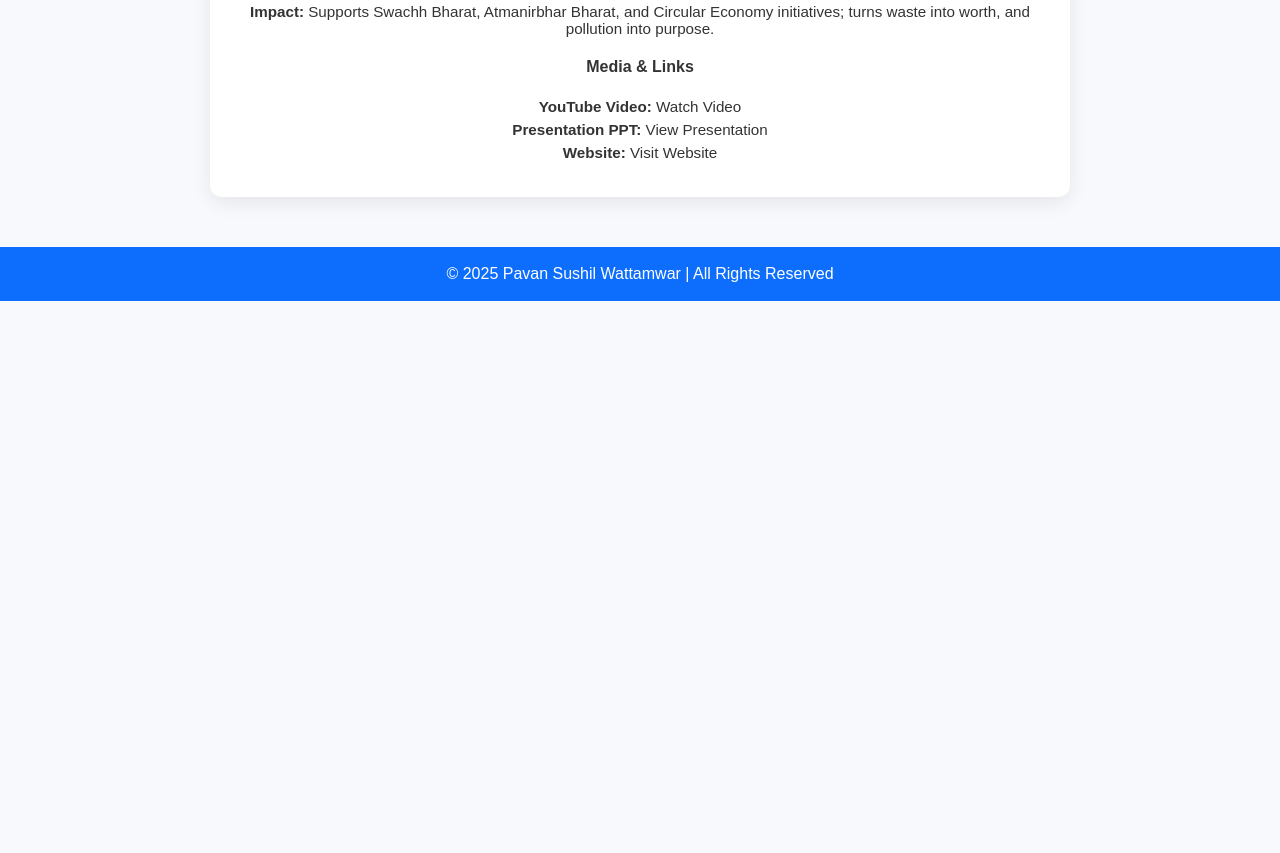
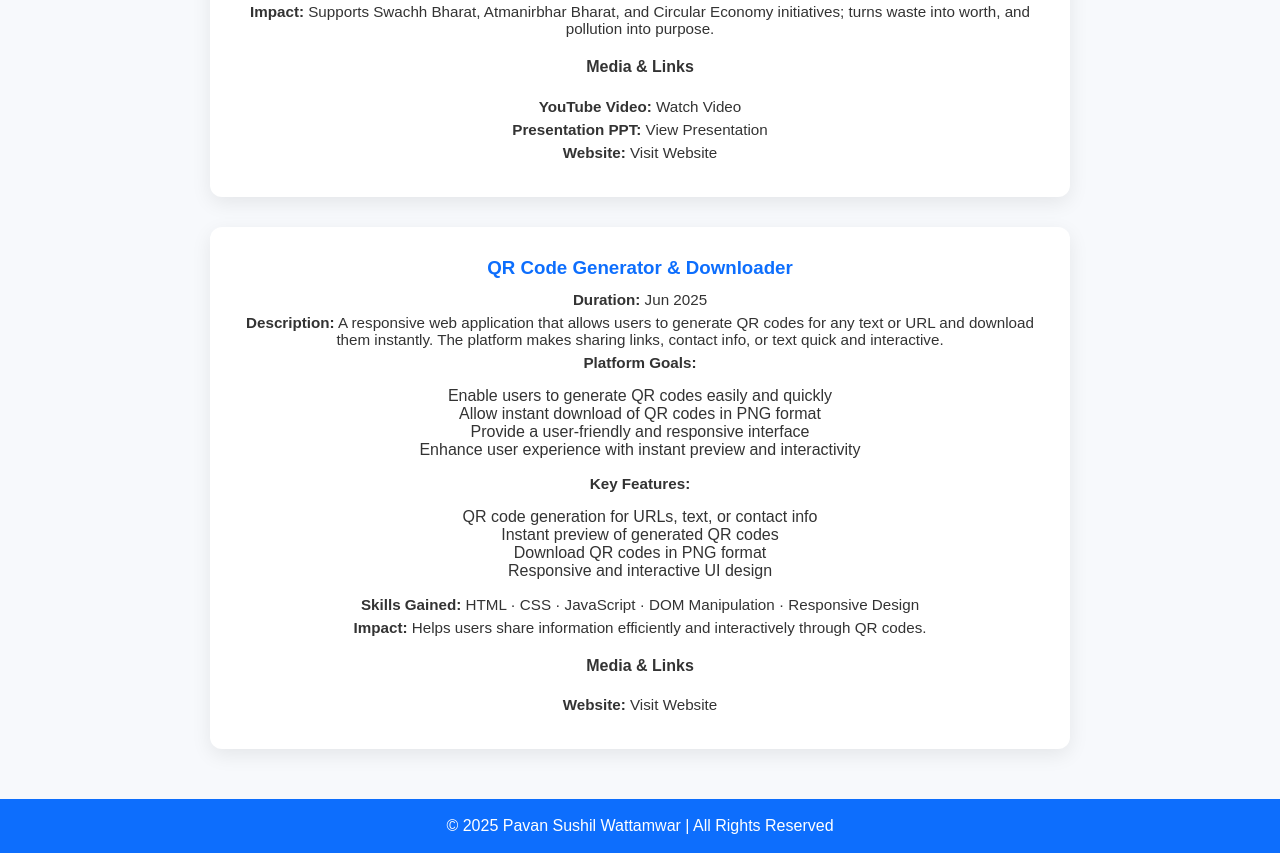
Before and after one commit to P-gifavan/My-Portfolio, a plain HTML site: page project.html in a window 1280 px wide. Shown: the part 627-1480 px from the top of the page. Before the commit the page ends 928 px from the top, so only its background shows below. Drawn offline with Linux system fonts and the light colour scheme.

Commit message:
Update project.html added QR code project
QR Code Generator – Create QR codes instantly.

```diff
--- a/project.html
+++ b/project.html
@@ -57,6 +57,38 @@
         <p><strong>Website:</strong> <a href="https://dhrti.netlify.app/
 " target="_blank">Visit Website</a></p>
     </div>
+    <!-- Project Card: QR Code Generator & Downloader -->
+<div class="card project">
+    <h3>QR Code Generator & Downloader</h3>
+    <p><strong>Duration:</strong> Jun 2025</p>
+    <p><strong>Description:</strong>
+        A responsive web application that allows users to generate QR codes for any text or URL and download them instantly.
+        The platform makes sharing links, contact info, or text quick and interactive.
+    </p>
+
+    <p><strong>Platform Goals:</strong></p>
+    <ul>
+        <li>Enable users to generate QR codes easily and quickly</li>
+        <li>Allow instant download of QR codes in PNG format</li>
+        <li>Provide a user-friendly and responsive interface</li>
+        <li>Enhance user experience with instant preview and interactivity</li>
+    </ul>
+
+    <p><strong>Key Features:</strong></p>
+    <ul>
+        <li>QR code generation for URLs, text, or contact info</li>
+        <li>Instant preview of generated QR codes</li>
+        <li>Download QR codes in PNG format</li>
+        <li>Responsive and interactive UI design</li>
+    </ul>
+
+    <p><strong>Skills Gained:</strong> HTML · CSS · JavaScript · DOM Manipulation · Responsive Design</p>
+    <p><strong>Impact:</strong> Helps users share information efficiently and interactively through QR codes.</p>
+
+    <h4>Media & Links</h4>
+    <p><strong>Website:</strong> <a href="https://p-gifavan.github.io/QR-Code-Generator-and-Downloader/" target="_blank">Visit Website</a></p>
+</div>
+
 
 </div>
 
```
